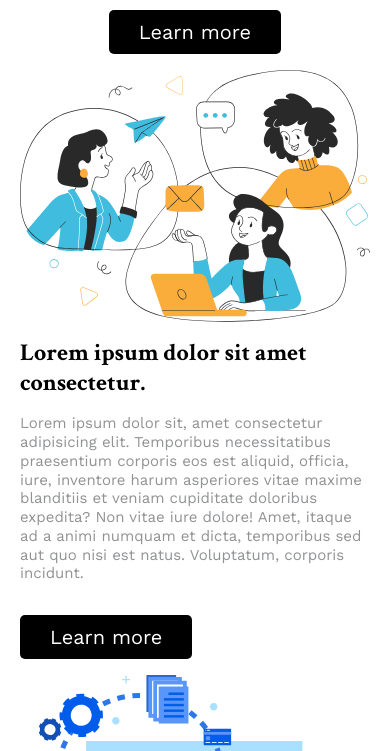
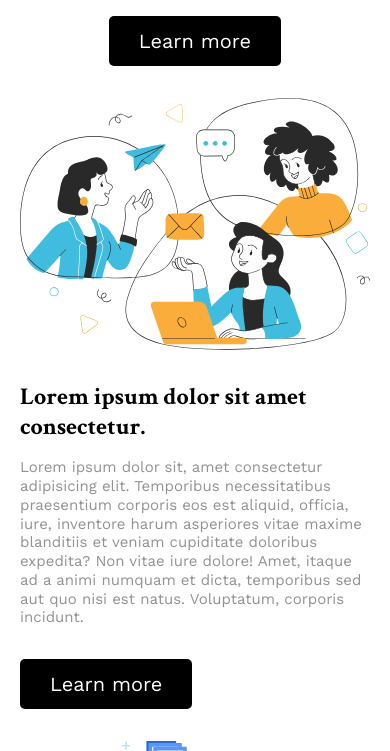
Before and after one commit to tonyle1993/site-landing-startup, a plain HTML site: page index.html in a window 390 px wide. Shown: the part 1249-2000 px from the top of the page. Drawn offline with nearby package versions, Linux system fonts and the light colour scheme.

Commit message:
reset css

```diff
--- a/assets/css/responsive.css
+++ b/assets/css/responsive.css
@@ -73,13 +73,13 @@
   }
 
   .content .container__part {
-    margin-top: 16px;
+    margin-top: 32px;
   }
 
   .content .container__part-img {
     flex: 1;
     max-width: 100%;
-    margin-bottom: 16px;
+    margin-bottom: 32px;
   }
 
   .content .content__section {
--- a/assets/css/style.css
+++ b/assets/css/style.css
@@ -1,7 +1,54 @@
+/*
+  1. Use a more-intuitive box-sizing model.
+*/
+*, *::before, *::after {
+  box-sizing: border-box;
+}
+/*
+  2. Remove default margin
+*/
 * {
   margin: 0;
-  padding: 0;
-  box-sizing: border-box;
+}
+/*
+  3. Allow percentage-based heights in the application
+*/
+html, body {
+  height: 100%;
+}
+/*
+  Typographic tweaks!
+  4. Add accessible line-height
+  5. Improve text rendering
+*/
+body {
+  line-height: 1.5;
+  -webkit-font-smoothing: antialiased;
+}
+/*
+  6. Improve media defaults
+*/
+img, picture, video, canvas, svg {
+  display: block;
+  max-width: 100%;
+}
+/*
+  7. Remove built-in form typography styles
+*/
+input, button, textarea, select {
+  font: inherit;
+}
+/*
+  8. Avoid text overflows
+*/
+p, h1, h2, h3, h4, h5, h6 {
+  overflow-wrap: break-word;
+}
+/*
+  9. Create a root stacking context
+*/
+#root, #__next {
+  isolation: isolate;
 }
 
 html {
```
Also changed, not shown: assets/css/style2.css (deleted).
